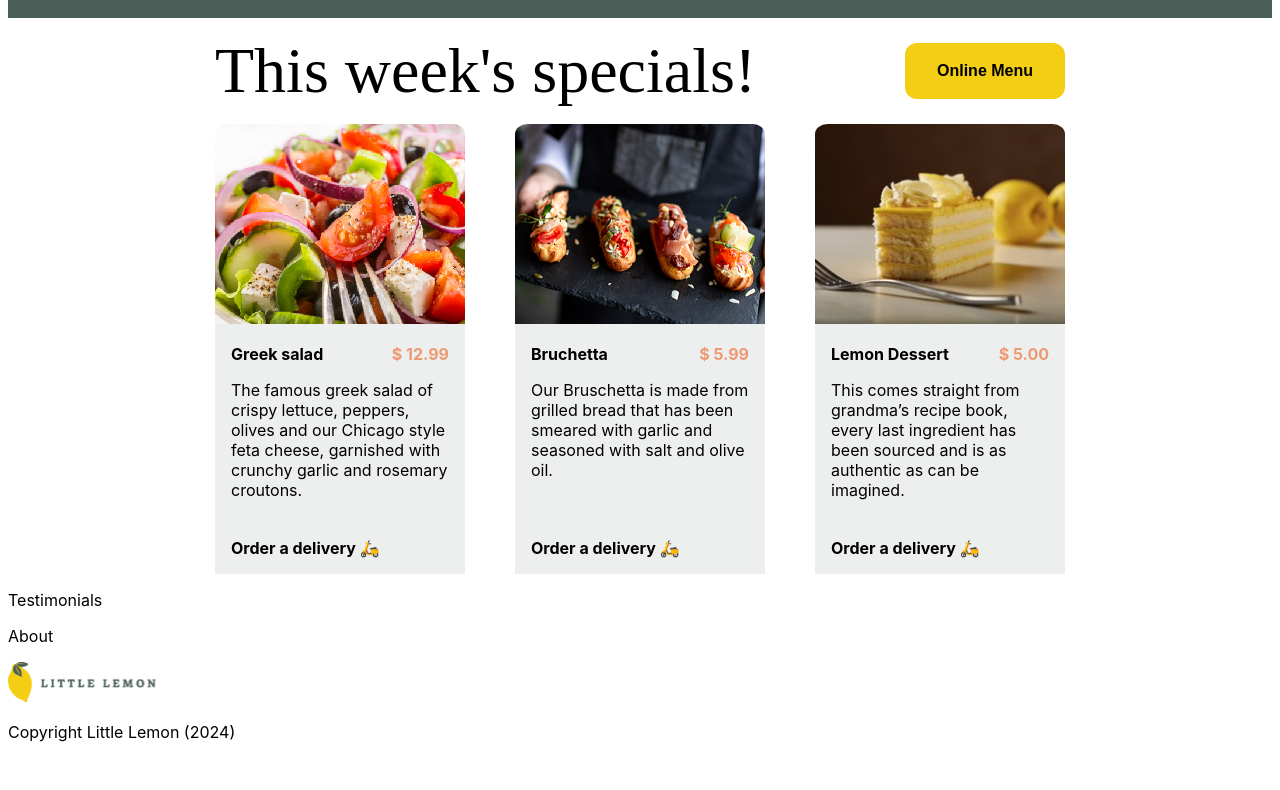
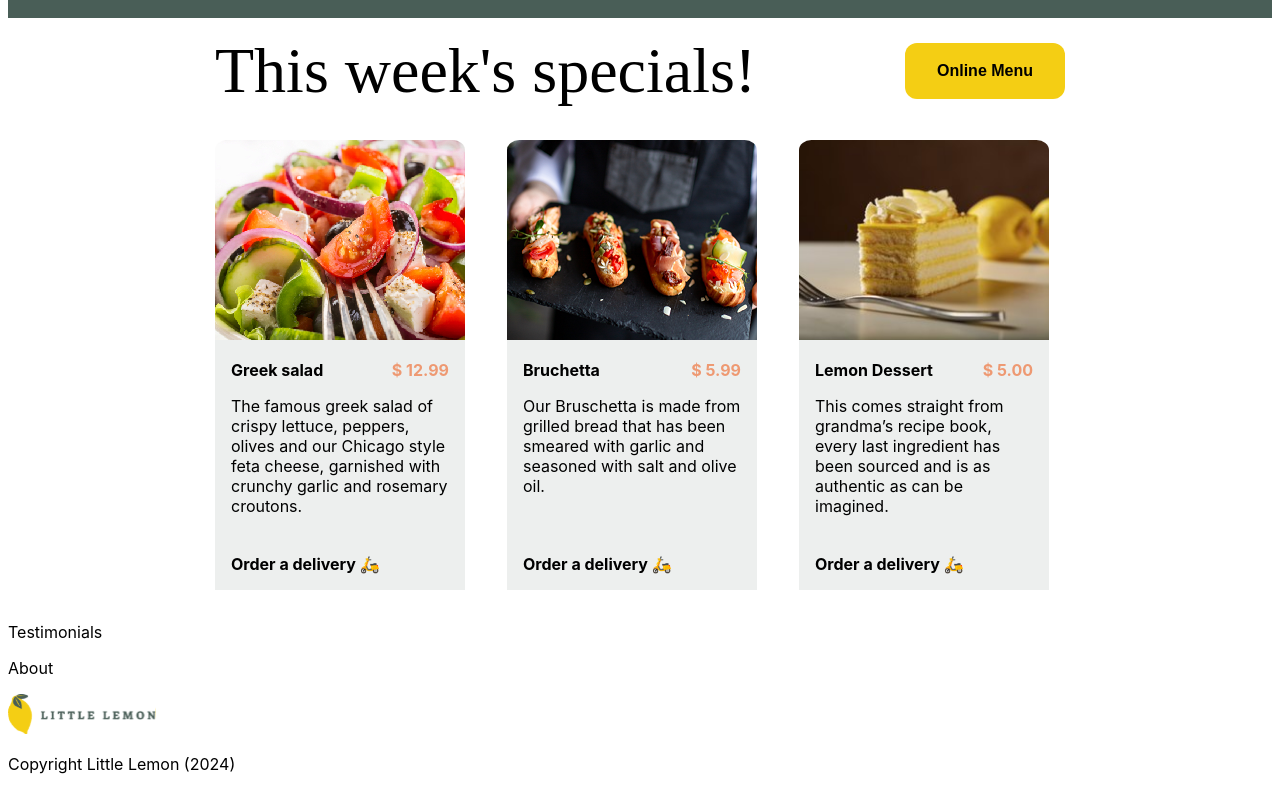
Before and after one commit to maurits-out/meta-frontend-developer-professional, a React (Create React App) app in the folder capstone/little-lemon/: page / in a window 1280 px wide. Shown: the part 514-1304 px from the top of the page. Before the commit the page ends 1272 px from the top, so only its background shows below. Built offline with nearby package versions, Linux system fonts and the light colour scheme; a web font is replaced by a local one.

Commit message:
ÃImproved styling of specials section

```diff
--- a/capstone/little-lemon/src/components/Special.js
+++ b/capstone/little-lemon/src/components/Special.js
@@ -4,6 +4,8 @@ const specialStyle = {
     backgroundColor: '#EDEFEE',
     borderRadius: '5% 5% 0px 0px',
     position: 'relative',
+    marginRight: '1rem',
+    marginBottom: '1rem',
 };
 
 const imageStyle = {
--- a/capstone/little-lemon/src/components/Specials.js
+++ b/capstone/little-lemon/src/components/Specials.js
@@ -13,6 +13,7 @@ const divStyle = {
     flexWrap: 'wrap',
     alignItems: 'center',
     justifyContent: 'space-between',
+    marginBottom: '1rem',
 };
 
 const h1Style = {
@@ -26,12 +27,16 @@ const specialsArticle = {
     justifyContent: 'space-between',
 };
 
+const buttonStyle = {
+    margin: "auto 0px",
+};
+
 function Specials() {
     return (
         <section style={sectionStyle}>
             <div style={divStyle}>
                 <h1 style={h1Style}>This week's specials!</h1>
-                <button>Online Menu</button>
+                <button style={buttonStyle}>Online Menu</button>
             </div>
             <article style={specialsArticle}>
                 <Special
```
